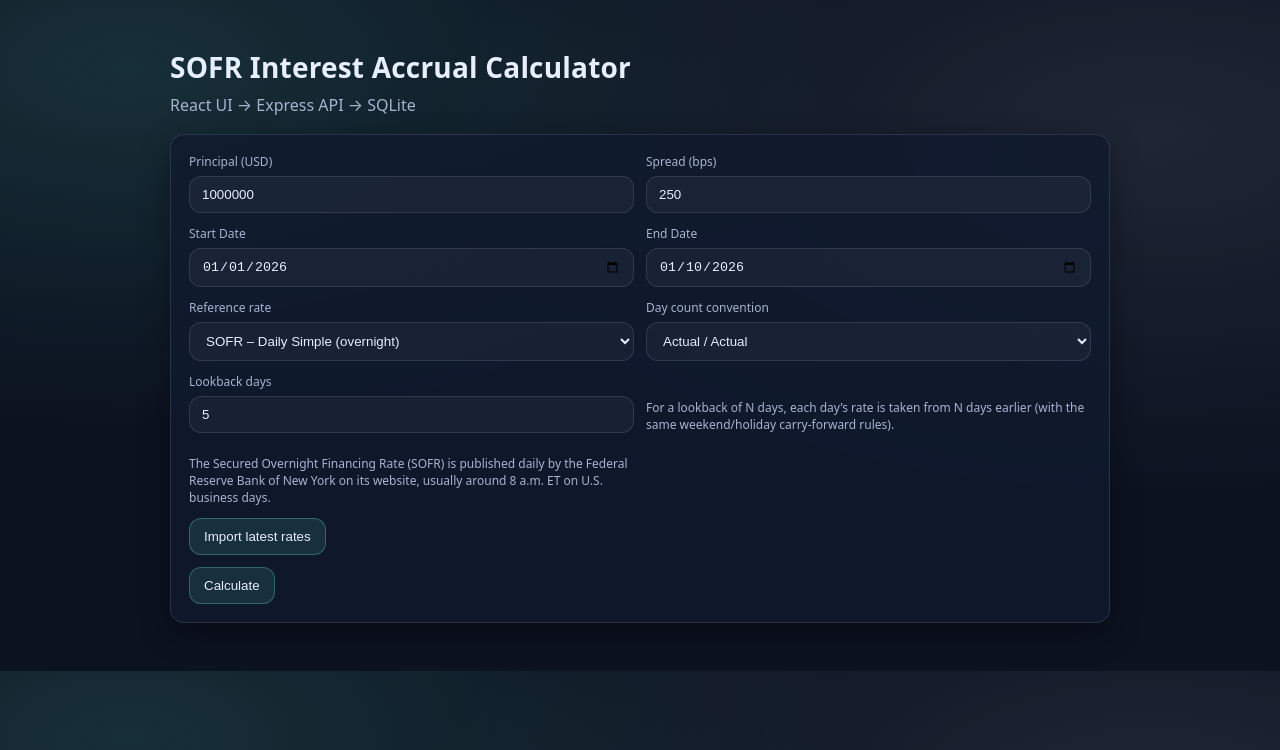
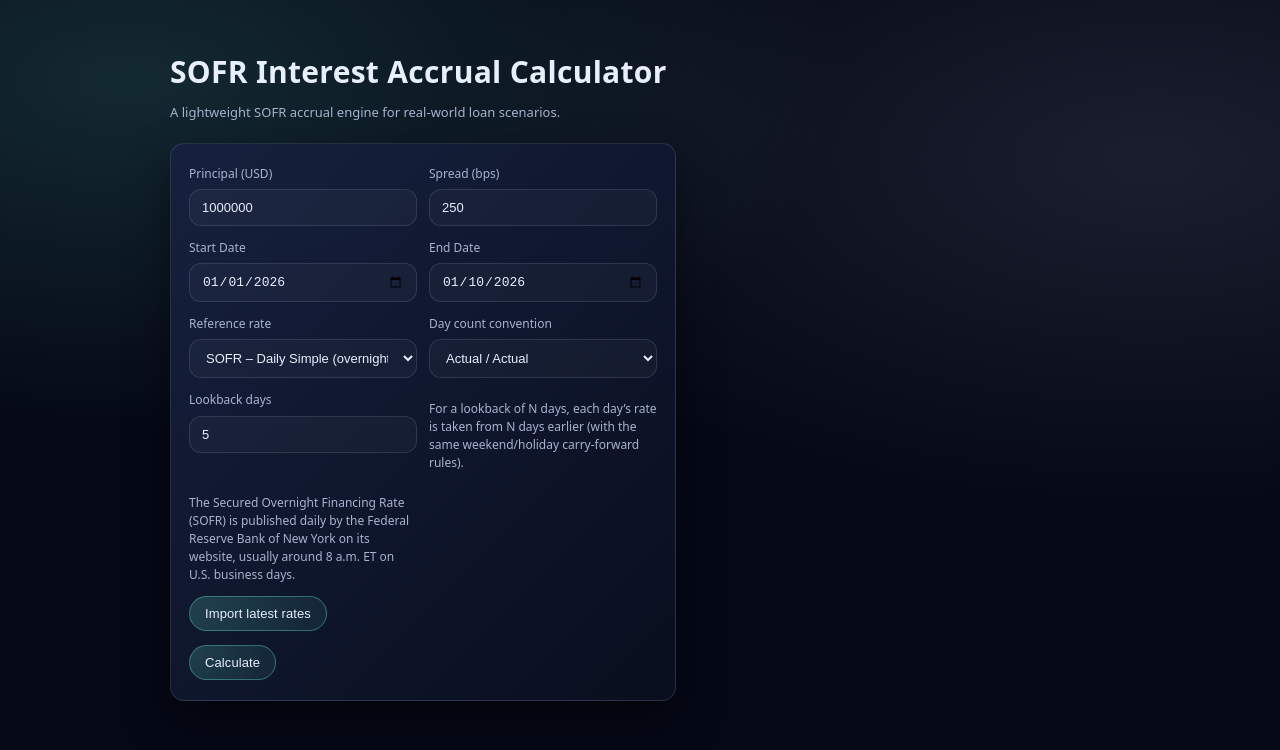
Before and after one commit to dnorkett/sofr-accrual-calculator, a React (Vite) app in the folder client/: page / in a window 1280 px wide. Shown: the top 750 px of the page. Built offline with nearby package versions, Linux system fonts and the light colour scheme.

Commit message:
tweaked CSS to change visual styles. moved export button to the bottom of the detail window

```diff
--- a/client/src/App.jsx
+++ b/client/src/App.jsx
@@ -274,7 +274,7 @@ export default function App() {
     <div className="container">
       <div className="header">
         <h1>SOFR Interest Accrual Calculator</h1>
-        <p>React UI → Express API → SQLite</p>
+        <p>A lightweight SOFR accrual engine for real-world loan scenarios.</p>
       </div>
 
       <div className="grid">
@@ -435,10 +435,6 @@ export default function App() {
               </div>
             </div>
 
-            <div className="actions" style={{ marginTop: 12 }}>
-              <button onClick={exportCsv}>Export CSV</button>
-            </div>
-
             <details style={{ marginTop: 12 }}>
               <summary>Daily accrual breakdown ({result.daily.length} days)</summary>
               <table className="table">
@@ -464,6 +460,9 @@ export default function App() {
                 </tbody>
               </table>
             </details>
+            <div className="actions" style={{ marginTop: 12 }}>
+              <button onClick={exportCsv}>Export CSV</button>
+            </div>
           </div>
         )}
       </div>
--- a/client/src/index.css
+++ b/client/src/index.css
@@ -1,100 +1,290 @@
 :root {
-  --bg: #0b1220;
-  --panel: #111a2e;
+  --bg: #050816;
+  --panel: #0b1220;
   --text: #e7eefc;
   --muted: #a8b3cf;
   --border: rgba(231, 238, 252, 0.12);
   --accent: #5dd6c3;
   --danger: #ff6b6b;
   --radius: 14px;
-  --shadow: 0 10px 30px rgba(0,0,0,.35);
-  --font: ui-sans-serif, system-ui, -apple-system, Segoe UI, Roboto, Helvetica, Arial;
+  --shadow-soft: 0 18px 45px rgba(0, 0, 0, 0.45);
+  --shadow-subtle: 0 8px 20px rgba(0, 0, 0, 0.25);
+  --font: system-ui, -apple-system, BlinkMacSystemFont, "Segoe UI", Roboto,
+    Helvetica, Arial, sans-serif;
 }
 
-* { box-sizing: border-box; }
+*,
+*::before,
+*::after {
+  box-sizing: border-box;
+}
+
+html,
 body {
   margin: 0;
+  padding: 0;
+  min-height: 100%;
+}
+
+body {
   font-family: var(--font);
-  background: radial-gradient(1200px 600px at 10% 10%, rgba(93,214,195,.15), transparent 60%),
-              radial-gradient(1200px 600px at 90% 20%, rgba(168,179,207,.12), transparent 60%),
-              var(--bg);
+  font-size: 14px;
+  line-height: 1.6;
+  background:
+    radial-gradient(1200px 600px at 10% 10%, rgba(93, 214, 195, 0.16), transparent 60%),
+    radial-gradient(1200px 600px at 90% 20%, rgba(168, 179, 207, 0.13), transparent 60%),
+    var(--bg);
   color: var(--text);
+  -webkit-font-smoothing: antialiased;
 }
+
+/* Layout */
 
 .container {
   max-width: 980px;
-  margin: 48px auto;
+  margin: 48px auto 64px;
   padding: 0 20px;
 }
 
-.header h1 { margin: 0 0 8px; font-size: 28px; letter-spacing: .2px; }
-.header p { margin: 0; color: var(--muted); }
+.header {
+  margin-bottom: 12px;
+}
+
+.header h1 {
+  margin: 0 0 6px;
+  font-size: 30px;
+  letter-spacing: 0.3px;
+}
+
+.header p {
+  margin: 0;
+  color: var(--muted);
+  font-size: 13px;
+}
 
 .grid {
   display: grid;
-  grid-template-columns: 1fr;
-  gap: 18px;
-  margin-top: 18px;
+  grid-template-columns: 1.1fr 0.9fr;
+  gap: 20px;
+  margin-top: 20px;
 }
 
+@media (max-width: 900px) {
+  .grid {
+    grid-template-columns: 1fr;
+  }
+}
+
+/* Card / panels */
+
 .card {
-  background: rgba(17,26,46,.85);
+  background: linear-gradient(
+      135deg,
+      rgba(23, 33, 63, 0.96),
+      rgba(9, 15, 31, 0.96)
+    );
   border: 1px solid var(--border);
   border-radius: var(--radius);
-  box-shadow: var(--shadow);
-  padding: 18px;
+  box-shadow: var(--shadow-soft);
+  padding: 20px 18px;
   backdrop-filter: blur(10px);
 }
 
-.row { display: grid; grid-template-columns: 1fr 1fr; gap: 12px; }
-@media (max-width: 780px) { .row { grid-template-columns: 1fr; } }
+.row {
+  display: grid;
+  grid-template-columns: 1fr 1fr;
+  gap: 12px;
+}
 
-label { display: block; font-size: 12px; color: var(--muted); margin-bottom: 6px; }
-input, select {
+@media (max-width: 780px) {
+  .row {
+    grid-template-columns: 1fr;
+  }
+}
+
+/* Form controls */
+
+label {
+  display: block;
+  font-size: 12px;
+  font-weight: 500;
+  color: var(--muted);
+  margin-bottom: 6px;
+}
+
+input,
+select {
   width: 100%;
   padding: 10px 12px;
   border-radius: 12px;
   border: 1px solid var(--border);
-  background: rgba(255,255,255,.04);
+  background: rgba(255, 255, 255, 0.03);
   color: var(--text);
   outline: none;
+  font-size: 13px;
+  transition:
+    border-color 0.16s ease,
+    background-color 0.16s ease,
+    box-shadow 0.16s ease;
 }
-input:focus, select:focus { border-color: rgba(93,214,195,.6); }
 
-.actions { display: flex; gap: 10px; margin-top: 12px; }
+input::placeholder {
+  color: rgba(168, 179, 207, 0.7);
+}
+
+input:focus,
+select:focus {
+  border-color: rgba(93, 214, 195, 0.75);
+  background: rgba(255, 255, 255, 0.05);
+  box-shadow: 0 0 0 1px rgba(93, 214, 195, 0.35);
+}
+
+/* Actions / buttons */
+
+.actions {
+  display: flex;
+  flex-wrap: wrap;
+  gap: 10px;
+  margin-top: 14px;
+}
+
 button {
-  padding: 10px 14px;
-  border-radius: 12px;
-  border: 1px solid rgba(93,214,195,.35);
-  background: rgba(93,214,195,.12);
+  padding: 9px 15px;
+  border-radius: 999px;
+  border: 1px solid rgba(93, 214, 195, 0.4);
+  background: radial-gradient(circle at 0% 0%, rgba(93, 214, 195, 0.22), rgba(93, 214, 195, 0.08));
   color: var(--text);
   cursor: pointer;
+  font-size: 13px;
+  font-weight: 500;
+  letter-spacing: 0.1px;
+  display: inline-flex;
+  align-items: center;
+  gap: 6px;
+  transition:
+    background-color 0.16s ease,
+    box-shadow 0.16s ease,
+    transform 0.08s ease,
+    border-color 0.16s ease;
 }
-button:hover { background: rgba(93,214,195,.18); }
+
+button:hover:not(:disabled) {
+  background: radial-gradient(circle at 0% 0%, rgba(93, 214, 195, 0.3), rgba(93, 214, 195, 0.12));
+  box-shadow: var(--shadow-subtle);
+  transform: translateY(-0.5px);
+}
+
+button:active:not(:disabled) {
+  transform: translateY(0);
+  box-shadow: none;
+}
+
 button:disabled {
   opacity: 0.6;
   cursor: not-allowed;
+  box-shadow: none;
 }
-
-.kpis { display: grid; grid-template-columns: repeat(3, 1fr); gap: 12px; }
-@media (max-width: 780px) { .kpis { grid-template-columns: 1fr; } }
-.kpi { padding: 12px; border: 1px solid var(--border); border-radius: 12px; background: rgba(0,0,0,.15); }
-.kpi .label { color: var(--muted); font-size: 12px; }
-.kpi .value { font-size: 20px; margin-top: 6px; }
-
-details { border: 1px solid var(--border); border-radius: 12px; padding: 10px 12px; background: rgba(0,0,0,.12); }
-summary { cursor: pointer; color: var(--text); }
-.table { width: 100%; border-collapse: collapse; margin-top: 10px; font-size: 13px; }
-.table th, .table td { padding: 8px; border-bottom: 1px solid var(--border); text-align: left; color: var(--text); }
-.table th { color: var(--muted); font-weight: 600; }
-
-.error { color: var(--danger); margin-top: 10px; }
-.note { color: var(--muted); font-size: 12px; margin-top: 10px; }
 
 button.secondary {
   border: 1px solid var(--border);
-  background: rgba(255,255,255,.06);
+  background: rgba(255, 255, 255, 0.04);
 }
-button.secondary:hover {
-  background: rgba(255,255,255,.10);
+
+button.secondary:hover:not(:disabled) {
+  background: rgba(255, 255, 255, 0.08);
 }
+
+/* KPIs */
+
+.kpis {
+  display: grid;
+  grid-template-columns: repeat(3, minmax(0, 1fr));
+  gap: 12px;
+}
+
+@media (max-width: 780px) {
+  .kpis {
+    grid-template-columns: 1fr;
+  }
+}
+
+.kpi {
+  padding: 12px;
+  border: 1px solid var(--border);
+  border-radius: 12px;
+  background: linear-gradient(
+      135deg,
+      rgba(0, 0, 0, 0.24),
+      rgba(23, 33, 63, 0.6)
+    );
+}
+
+.kpi .label {
+  color: var(--muted);
+  font-size: 12px;
+}
+
+.kpi .value {
+  font-size: 20px;
+  margin-top: 6px;
+}
+
+/* Details + table */
+
+details {
+  border: 1px solid var(--border);
+  border-radius: 12px;
+  padding: 10px 12px;
+  background: rgba(0, 0, 0, 0.12);
+  transition:
+    border-color 0.16s ease,
+    background-color 0.16s ease,
+    box-shadow 0.16s ease;
+}
+
+details[open] {
+  border-color: rgba(93, 214, 195, 0.4);
+  box-shadow: var(--shadow-subtle);
+}
+
+summary {
+  cursor: pointer;
+  color: var(--text);
+  font-size: 13px;
+  font-weight: 500;
+}
+
+.table {
+  width: 100%;
+  border-collapse: collapse;
+  margin-top: 10px;
+  font-size: 12px;
+}
+
+.table th,
+.table td {
+  padding: 7px 8px;
+  border-bottom: 1px solid var(--border);
+  text-align: left;
+  color: var(--text);
+}
+
+.table th {
+  color: var(--muted);
+  font-weight: 600;
+}
+
+/* Messages */
+
+.error {
+  color: var(--danger);
+  margin-top: 10px;
+  font-size: 12px;
+}
+
+.note {
+  color: var(--muted);
+  font-size: 12px;
+  margin-top: 10px;
+  line-height: 1.5;
+}
```
Also changed, not shown: 1 other file (tests, documents, lock files or other folders).
